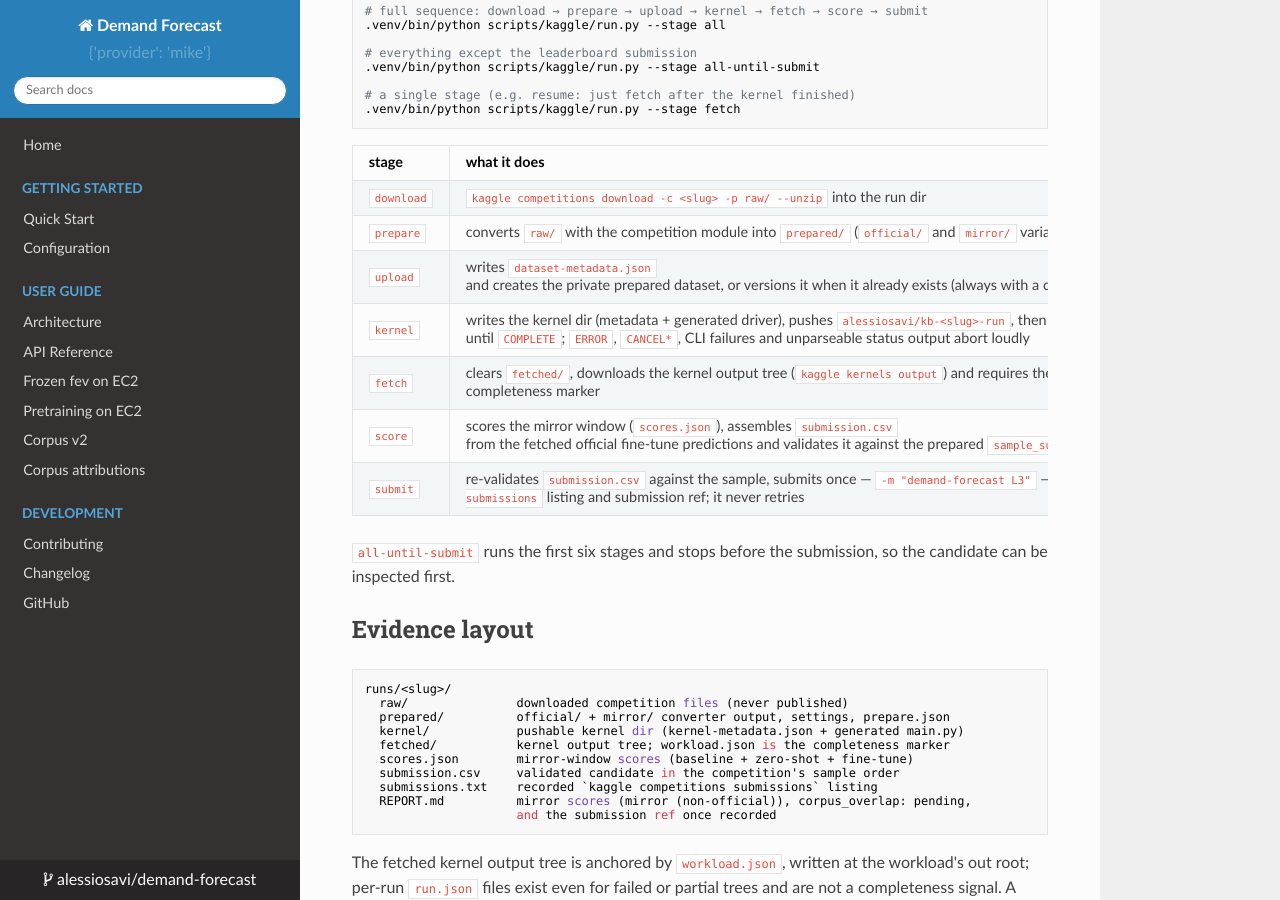
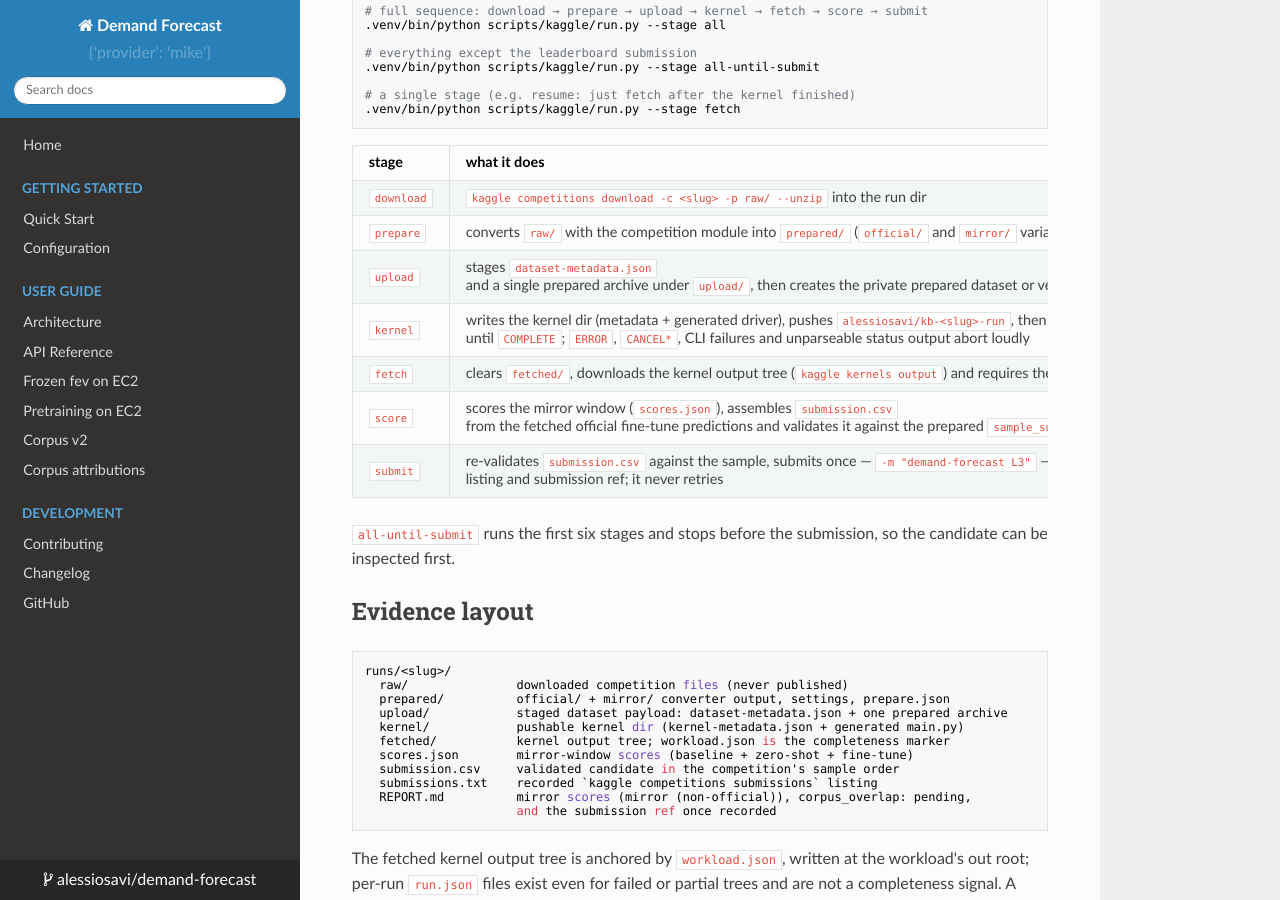
Before and after one commit to alessiosavi/demand-forecast, an MkDocs documentation site: the page built from docs/kaggle.md, in a window 1280 px wide and 900 px high, scrolled down 1005 px. Built offline with MkDocs 1.6.1, drawn with Linux system fonts in a browser that asks for light colours; nearby versions of some CDN libraries.

Commit message:
docs(kaggle): describe the staged upload payload

```diff
--- a/docs/kaggle.md
+++ b/docs/kaggle.md
@@ -53,7 +53,7 @@
 | ---------- | ------------------------------------------------------------------------------------------------------------------------------------------------------------------------------------------------------------------------- |
 | `download` | `kaggle competitions download -c <slug> -p raw/ --unzip` into the run dir                                                                                                                                                 |
 | `prepare`  | converts `raw/` with the competition module into `prepared/` (`official/` and `mirror/` variants, settings, `prepare.json`)                                                                                               |
-| `upload`   | writes `dataset-metadata.json` and creates the private prepared dataset, or versions it when it already exists (always with a changelog message)                                                                          |
+| `upload`   | stages `dataset-metadata.json` and a single prepared archive under `upload/`, then creates the private prepared dataset or versions it when it already exists (always with a changelog message)                           |
 | `kernel`   | writes the kernel dir (metadata + generated driver), pushes `alessiosavi/kb-<slug>-run`, then polls `kaggle kernels status` until `COMPLETE`; `ERROR`, `CANCEL*`, CLI failures and unparseable status output abort loudly |
 | `fetch`    | clears `fetched/`, downloads the kernel output tree (`kaggle kernels output`) and requires the `workload.json` completeness marker                                                                                        |
 | `score`    | scores the mirror window (`scores.json`), assembles `submission.csv` from the fetched official fine-tune predictions and validates it against the prepared `sample_submission.csv`, then writes `REPORT.md`               |
@@ -68,6 +68,7 @@
 runs/<slug>/
   raw/               downloaded competition files (never published)
   prepared/          official/ + mirror/ converter output, settings, prepare.json
+  upload/            staged dataset payload: dataset-metadata.json + one prepared archive
   kernel/            pushable kernel dir (kernel-metadata.json + generated main.py)
   fetched/           kernel output tree; workload.json is the completeness marker
   scores.json        mirror-window scores (baseline + zero-shot + fine-tune)
```
